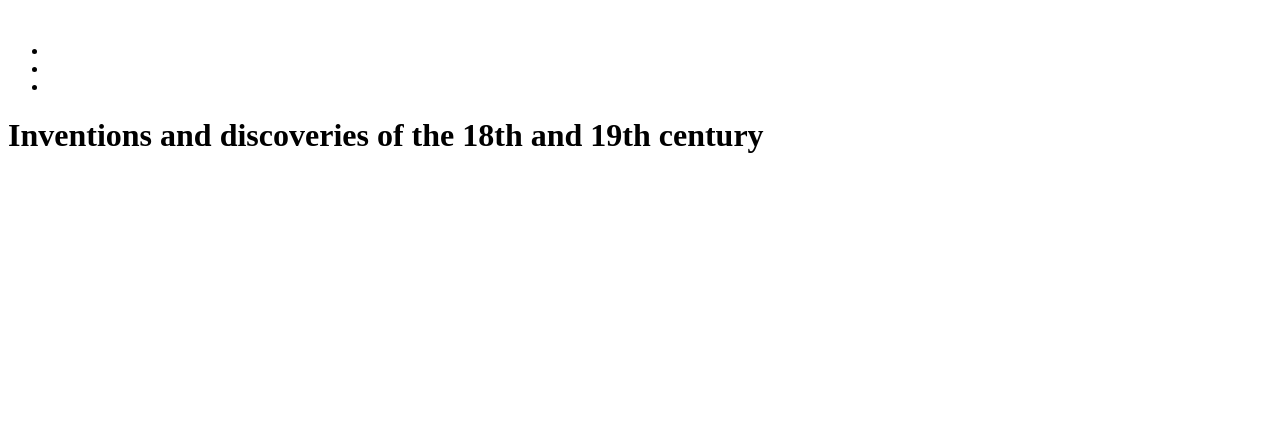
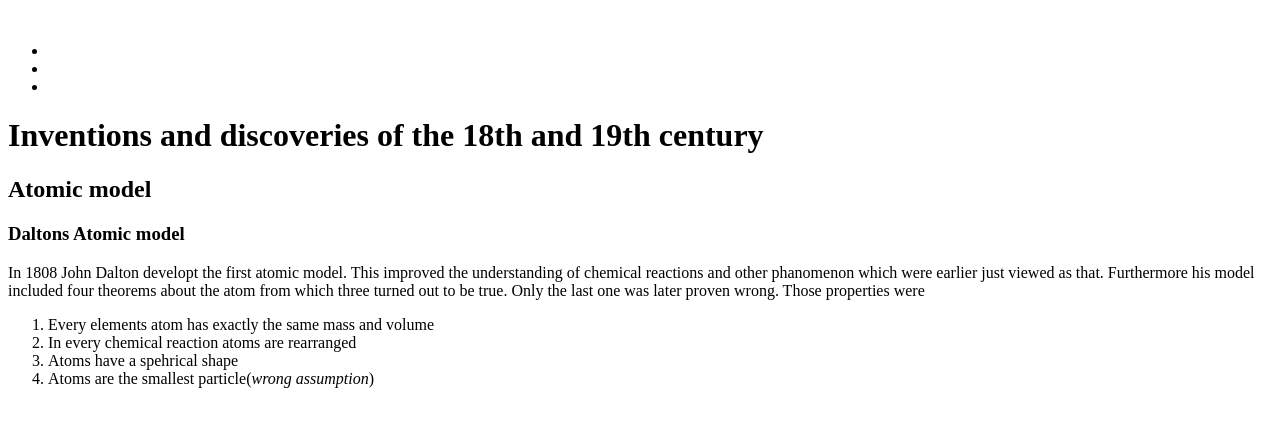
Before and after one commit to cc0803/inventions-18-19th-century, a plain HTML site: page index.html in a window 1280 px wide. Drawn offline with Linux system fonts and the light colour scheme.

Commit message:
create the text and start of the markup

```diff
--- a/index.html
+++ b/index.html
@@ -23,7 +23,15 @@
     <main>
         <div class="container">
             <section class="atom">
-                <p></p>
+                <h2>Atomic model</h2>
+                <h3 class="dalton">Daltons Atomic model</h3>
+                <p>In 1808 John Dalton developt the first atomic model. This improved the understanding of chemical reactions and other phanomenon which were earlier just viewed as that. Furthermore his model included four theorems about the atom from which three turned out to be true. Only the last one was later proven wrong. Those properties were</p>
+                <ol class="atomic-properties">
+                    <li>Every elements atom has exactly the same mass and volume</li>
+                    <li>In every chemical reaction atoms are rearranged</li>
+                    <li>Atoms have a spehrical shape</li>
+                    <li>Atoms are the smallest particle(<em>wrong assumption</em>)</li>
+                </ol>
             </section>
         </div>
     </main>
```
